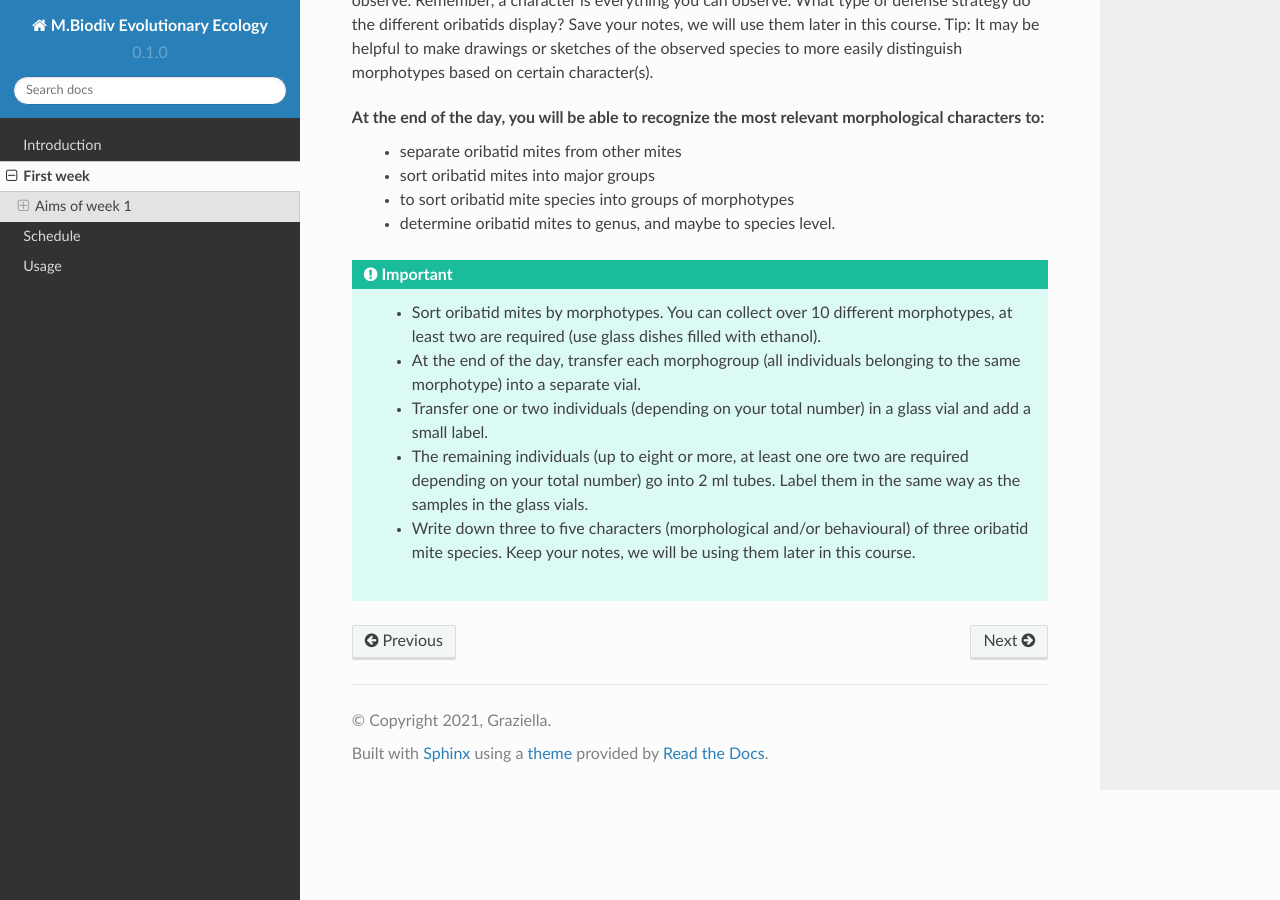
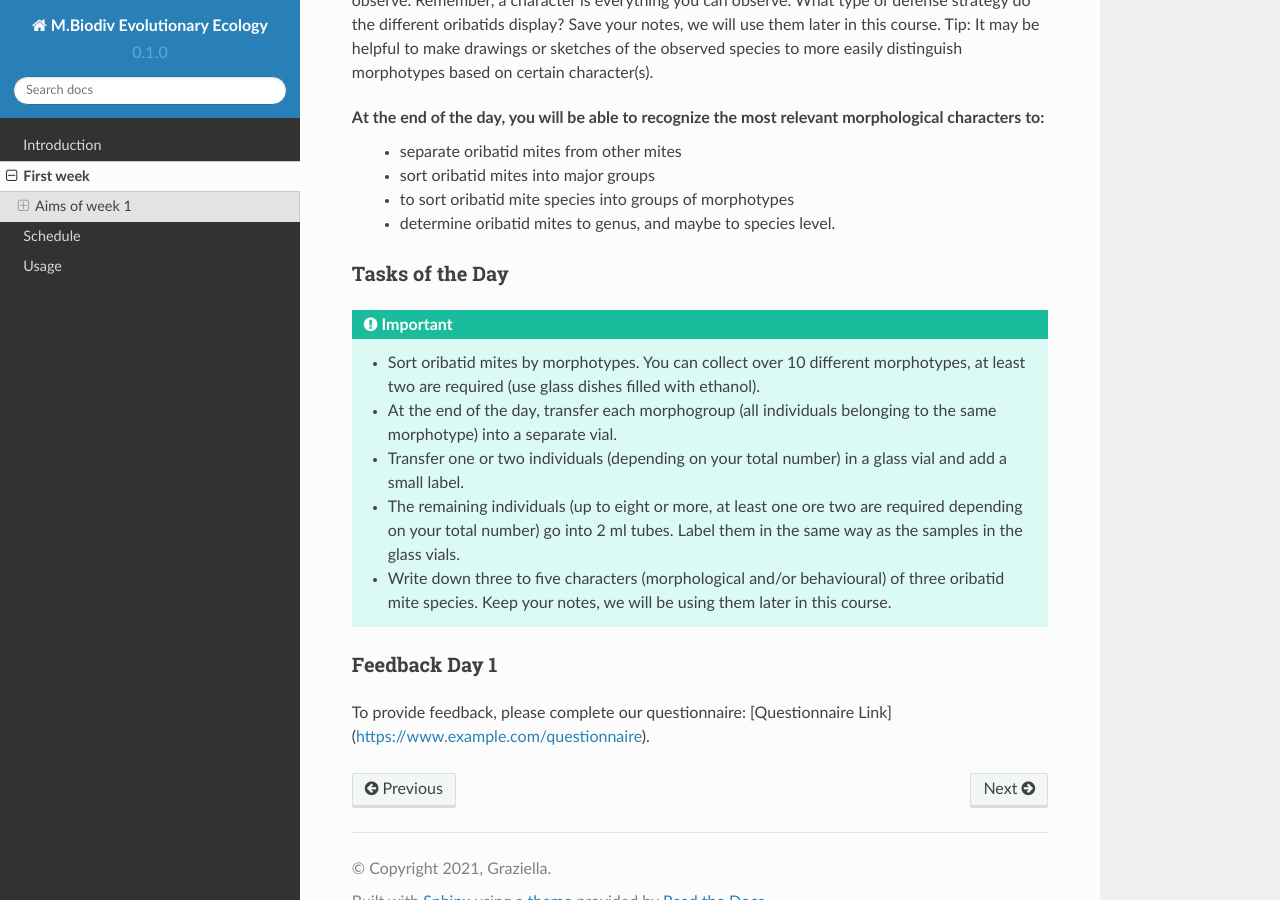
Before and after one commit to bheimbu/evolutionary_ecology, a Sphinx documentation site: the page built from docs/source/first_week.rst, in a window 1280 px wide and 900 px high, scrolled down 1388 px. Built offline with Sphinx 7.4.7 and the Read the Docs theme 2.0.0, drawn with Linux system fonts in a browser that asks for light colours.

Commit message:
Update first_week.rst

```diff
--- a/docs/source/first_week.rst
+++ b/docs/source/first_week.rst
@@ -41,11 +41,15 @@ Take your time to observe oribatid mites and their characteristic movements and
   - to sort oribatid mite species into groups of morphotypes
   - determine oribatid mites to genus, and maybe to species level.
 
+Tasks of the Day
+^^^^^^^^^^^^^^^^
 .. important::
-	Tasks of the Day
-	^^^^^^^^^^^^^^^^
 	  - Sort oribatid mites by morphotypes. You can collect over 10 different morphotypes, at least two are required (use glass dishes filled with ethanol).
 	  - At the end of the day, transfer each morphogroup (all individuals belonging to the same morphotype) into a separate vial.
 	  - Transfer one or two individuals (depending on your total number) in a glass vial and add a small label.
 	  - The remaining individuals (up to eight or more, at least one ore two are required depending on your total number) go into 2 ml tubes. Label them in the same way as the samples in the glass vials.
 	  - Write down three to five characters (morphological and/or behavioural) of three oribatid mite species. Keep your notes, we will be using them later in this course.
+
+Feedback Day 1
+^^^^^^^^^^^^^^
+To provide feedback, please complete our questionnaire: [Questionnaire Link](https://www.example.com/questionnaire).
```
